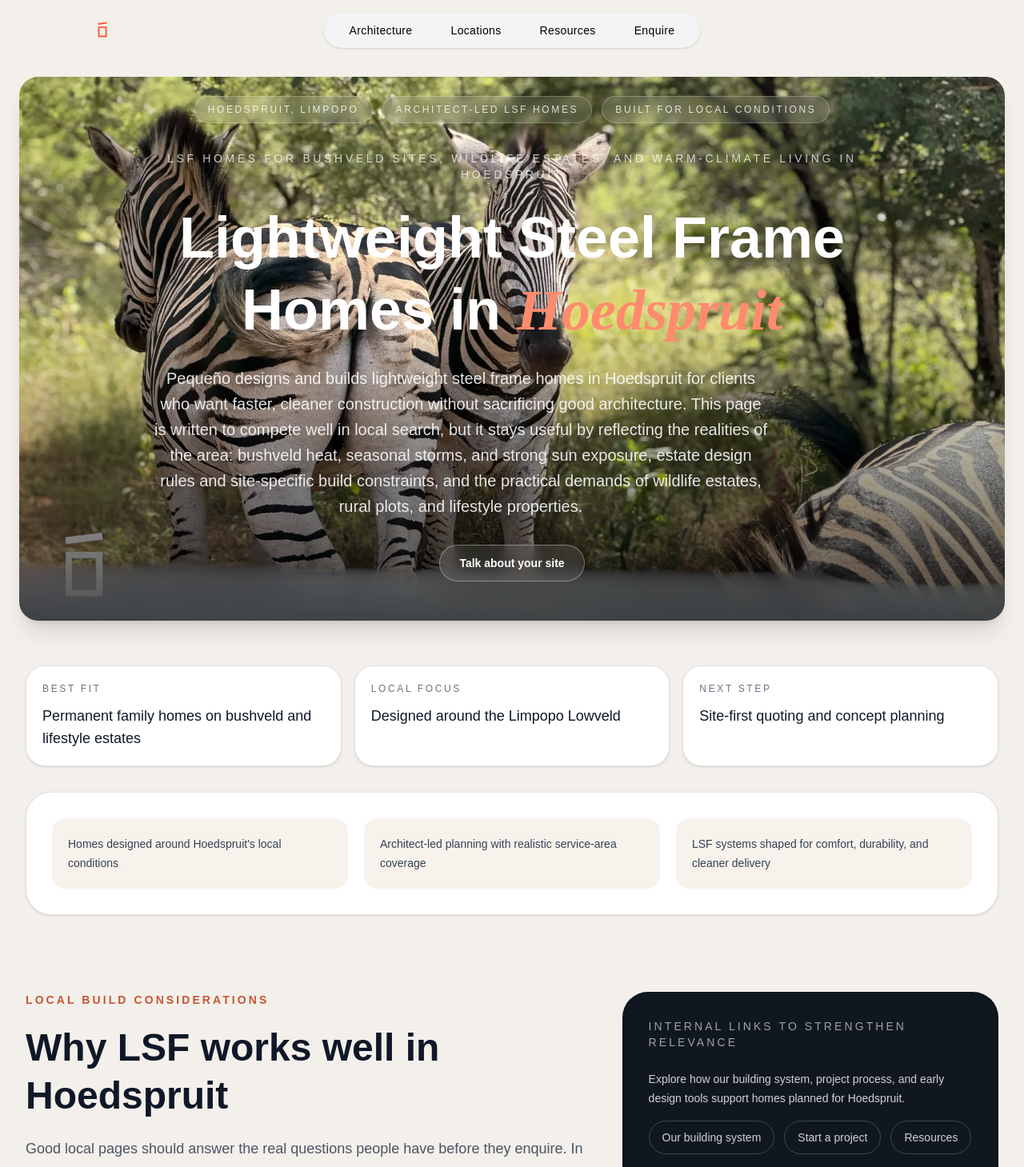
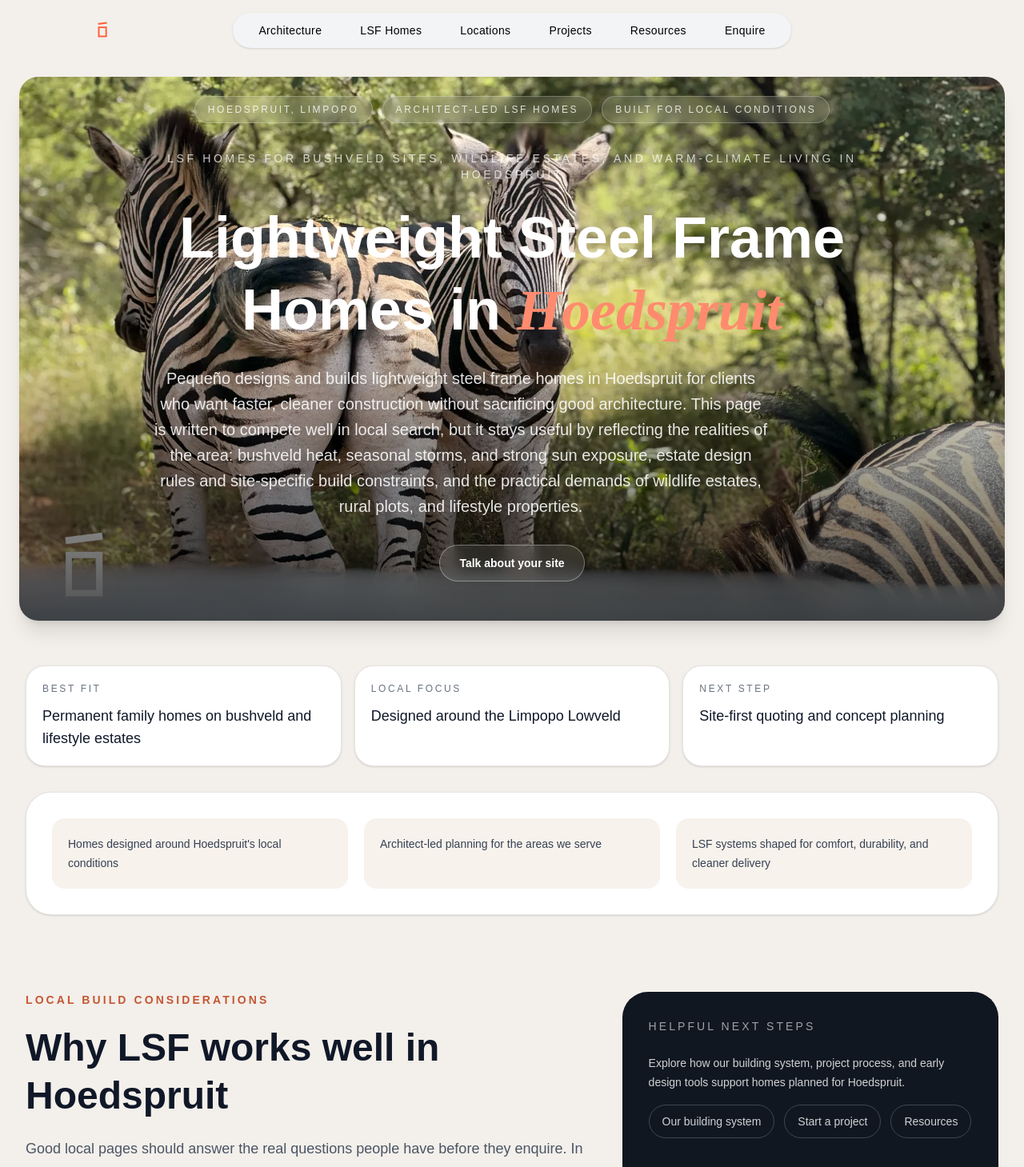
Before and after one commit to Marco1993-M/pequeno, a Next.js app: page /build-in-hoedspruit in a window 1280 px wide. Shown: the top 1459 px of the page at 80% size. Built offline with nearby package versions, Linux system fonts and the light colour scheme.

Commit message:
Add files via upload

```diff
--- a/src/components/Footer.js
+++ b/src/components/Footer.js
@@ -27,7 +27,9 @@ export default function Footer() {
             <h4 className="text-lg font-semibold mb-4">Explore</h4>
             <ul className="space-y-2 text-sm text-gray-300">
               <li><Link href="/architecture" className="hover:text-[#da1a33]">Architecture</Link></li>
+              <li><Link href="/lightweight-steel-frame-homes-south-africa" className="hover:text-[#da1a33]">LSF Homes</Link></li>
               <li><Link href="/locations" className="hover:text-[#da1a33]">Locations</Link></li>
+              <li><Link href="/projects" className="hover:text-[#da1a33]">Projects</Link></li>
               <li><Link href="/resources" className="hover:text-[#da1a33]">Resources</Link></li>
               <li><Link href="/enquire" className="hover:text-[#da1a33]">Enquire</Link></li>
             </ul>
--- a/src/components/LocationLandingPage.js
+++ b/src/components/LocationLandingPage.js
@@ -181,7 +181,7 @@ export default function LocationLandingPage({ location }) {
         <div className="grid gap-5 rounded-[2rem] border border-black/10 bg-white p-6 shadow-sm md:grid-cols-3 md:p-8">
           {[
             `Homes designed around ${location.place}'s local conditions`,
-            "Architect-led planning with realistic service-area coverage",
+            "Architect-led planning for the areas we serve",
             "LSF systems shaped for comfort, durability, and cleaner delivery",
           ].map((item) => (
             <div key={item} className="rounded-2xl bg-[#f7f2ec] p-5">
@@ -209,7 +209,7 @@ export default function LocationLandingPage({ location }) {
 
         <div className="rounded-[2rem] border border-black/10 bg-[#101721] p-8 text-white">
           <p className="text-sm uppercase tracking-[0.22em] text-white/60">
-            Internal links to strengthen relevance
+            Helpful Next Steps
           </p>
           <div className="mt-6 space-y-4 text-sm leading-6 text-white/80">
             <p>
@@ -352,7 +352,7 @@ export default function LocationLandingPage({ location }) {
                 className="rounded-2xl bg-[#f7f2ec] p-6 transition hover:-translate-y-0.5 hover:shadow-sm"
               >
                 <p className="text-xs uppercase tracking-[0.22em] text-gray-500">
-                  Project {index + 1}
+                  Common Brief {index + 1}
                 </p>
                 <p className="mt-3 text-xl font-medium text-gray-900">{item}</p>
               </div>
@@ -420,7 +420,7 @@ export default function LocationLandingPage({ location }) {
       <section className="mx-auto mt-24 grid w-[95%] max-w-7xl gap-8 lg:grid-cols-[0.95fr_1.05fr]">
         <div className="rounded-[2rem] bg-[#101721] p-8 text-white md:p-10">
           <p className="text-sm font-semibold uppercase tracking-[0.22em] text-white/60">
-            Service Area Copy
+            Nearby Areas
           </p>
           <h2 className="mt-4 text-3xl font-semibold leading-tight md:text-5xl">
             Where we work around {location.place}
@@ -485,7 +485,7 @@ export default function LocationLandingPage({ location }) {
         <div className="grid gap-10 lg:grid-cols-[0.9fr_1.1fr]">
           <div>
             <p className="text-sm font-semibold uppercase tracking-[0.22em] text-[#c45734]">
-              FAQ Content
+              Questions
             </p>
             <h2 className="mt-4 text-3xl font-semibold leading-tight md:text-5xl">
               Questions people ask before building in {location.place}
@@ -524,7 +524,7 @@ export default function LocationLandingPage({ location }) {
         <div className="grid gap-8 lg:grid-cols-[1fr_auto] lg:items-end">
           <div>
             <p className="text-sm font-semibold uppercase tracking-[0.22em] text-white/60">
-              Conversion Section
+              Start Planning
             </p>
             <h2 className="mt-4 text-3xl font-semibold leading-tight md:text-5xl">
               Planning a build in {location.place}?
@@ -538,10 +538,10 @@ export default function LocationLandingPage({ location }) {
 
           <div className="flex flex-wrap gap-4">
             <Link
-              href="/free-3d-mockup"
+              href="/enquire"
               className="rounded-full bg-[#ff5c36] px-6 py-3 text-sm font-semibold text-white transition hover:bg-[#e44d28]"
             >
-              Claim your free 3D mockup
+              Enquire about your site
             </Link>
             <Link
               href="/onboarding"
--- a/src/components/navbar.js
+++ b/src/components/navbar.js
@@ -29,8 +29,14 @@ export default function Navbar() {
             <Link href="/architecture" className="hover:text-[#ff5c36]">
               Architecture
             </Link>
+            <Link href="/lightweight-steel-frame-homes-south-africa" className="hover:text-[#ff5c36]">
+              LSF Homes
+            </Link>
             <Link href="/locations" className="hover:text-[#ff5c36]">
               Locations
+            </Link>
+            <Link href="/projects" className="hover:text-[#ff5c36]">
+              Projects
             </Link>
             <Link href="/resources" className="hover:text-[#ff5c36]">
               Resources
@@ -66,11 +72,29 @@ export default function Navbar() {
             </li>
             <li>
               <Link
+                href="/lightweight-steel-frame-homes-south-africa"
+                className="hover:text-[#ff5c36]"
+                onClick={() => setIsOpen(false)}
+              >
+                LSF Homes
+              </Link>
+            </li>
+            <li>
+              <Link
                 href="/locations"
                 className="hover:text-[#ff5c36]"
                 onClick={() => setIsOpen(false)}
               >
                 Locations
+              </Link>
+            </li>
+            <li>
+              <Link
+                href="/projects"
+                className="hover:text-[#ff5c36]"
+                onClick={() => setIsOpen(false)}
+              >
+                Projects
               </Link>
             </li>
             <li>
```
